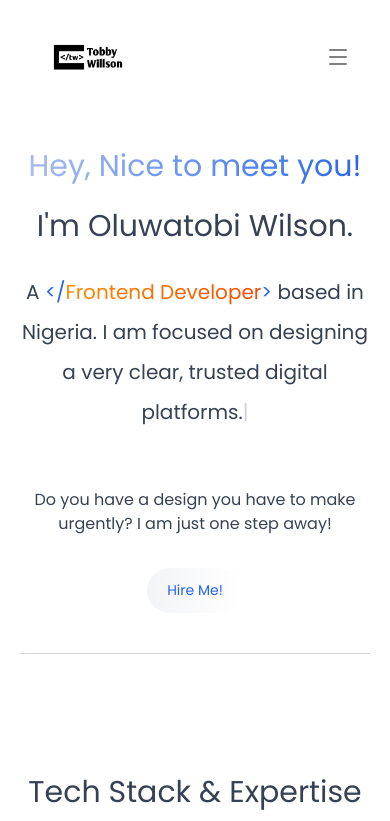
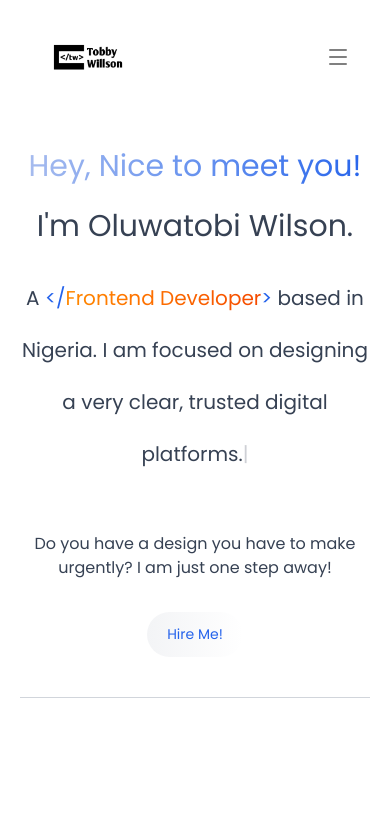
Before and after one commit to TobbyWillson/my-portfolio, a React (Vite) app: page / in a window 390 px wide. Shown: the top 821 px of the page. Built offline with nearby package versions, Linux system fonts and the light colour scheme.

Commit message:
Update HeroSection.jsx
New Changes

```diff
--- a/src/Components/HeroSection.jsx
+++ b/src/Components/HeroSection.jsx
@@ -32,13 +32,13 @@ const HeroSection = () => {
             <div className='max-[373px]:text-[28px] text-[30px]  max-sm:leading-13 sm:text-[42px] xl:text-5xl md:leading-15 text-center lg:text-start '>
               <p className=' bg-linear-to-r from-[#a9bdee] to-[#2563EB] text-transparent bg-clip-text  mb-2'>Hey, Nice to meet you! </p>
               <p>I'm Oluwatobi Wilson.</p>
-              <p className='text-[20px]  max-sm:leading-10 sm:text-[24px] md:leading-12 lg:leading-10 mt-5'>
+              <p className='text-[20px]  sm:text-[16px] sm:text-[24px] md:leading-12 lg:leading-10 mt-5'>
                 A <span className='text-[#2563EB]'>&lt;&#47;</span>
                 <span className='bg-linear-to-r from-orange-400 to-orange-600 text-transparent bg-clip-text'>Frontend Developer</span>
                 <span className='text-[#2563EB]'>&gt;</span> <ReactTyped strings={["based in Nigeria. I am focused on designing a very clear, trusted digital platforms."]} typeSpeed={20} />
               </p>
             </div>
-            <p className='text-[16px] text-center lg:text-start sm:text-[16px] mt-5'> Do you have a design you have to make urgently? I am just one step away!</p>
+            <p className='text-[16px] text-center lg:text-start mt-4 sm:mt-5'> Do you have a design you have to make urgently? I am just one step away!</p>
           </div>
 
           <div className='w-full lg:w-1/2 hidden lg:block'>
```
